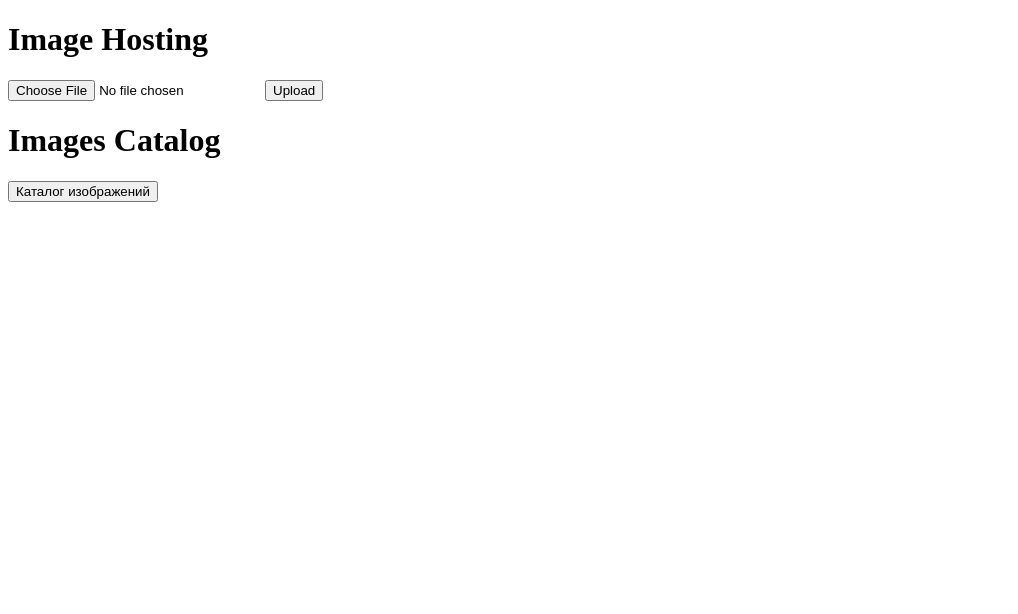
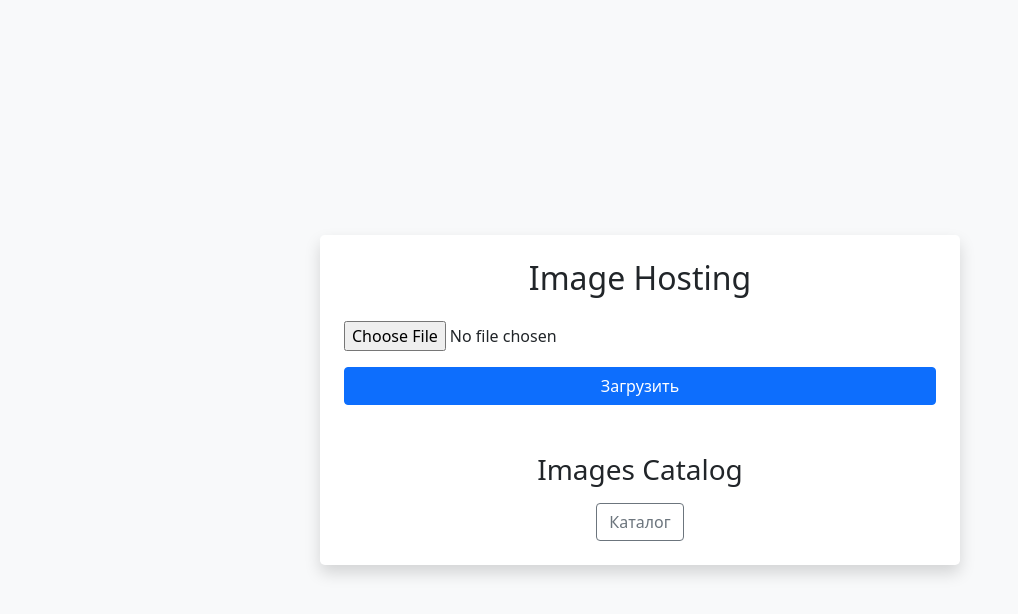
Before and after one commit to BorisovAndreyS/imageHosting, a plain HTML site: page app/upload.html in a window 1280 px wide. Shown: the whole page, without its empty margins (0-1018 px from the left). Drawn offline with nearby package versions, Linux system fonts and the light colour scheme.

Commit message:
fix app and html css

```diff
--- a/app/upload.html
+++ b/app/upload.html
@@ -1,16 +1,36 @@
 <!DOCTYPE html>
-<html lang="en">
+<html lang="en" xmlns="http://www.w3.org/1999/html">
 <head>
     <meta charset="UTF-8">
     <title>Upload image</title>
+    <link href="https://cdn.jsdelivr.net/npm/bootstrap@5.0.2/dist/css/bootstrap.min.css" rel="stylesheet"
+          integrity="sha384-EVSTQN3/azprG1Anm3QDgpJLIm9Nao0Yz1ztcQTwFspd3yD65VohhpuuCOmLASjC" crossorigin="anonymous">
+    <script src="https://cdn.jsdelivr.net/npm/bootstrap@5.0.2/dist/js/bootstrap.bundle.min.js"
+            integrity="sha384-MrcW6ZMFYlzcLA8Nl+NtUVF0sA7MsXsP1UyJoMp4YLEuNSfAP+JcXn/tWtIaxVXM"
+            crossorigin="anonymous"></script>
 </head>
-<body>
-<h1>Image Hosting</h1>
-<form action="/upload" method="post" enctype="multipart/form-data">
-    <input type="file" accept=".jpg, .jpeg, .png, .gif" name="file">
-    <input type="submit" value="Upload">
-</form>
-<h1>Images Catalog</h1>
-<button onclick="location.href='/images'">Каталог изображений</button>
+<body class="d-flex min-vh-100 justify-content-center align-items-center bg-light">
+    <div class="content-box bg-white col-12 col-md-8 col-lg-6 p-4 rounded-3 shadow">
+        <h2 class="mb-4 text-center">Image Hosting</h2>
+
+        <!-- Форма загрузки -->
+        <form action="/upload" method="post" enctype="multipart/form-data" class="mb-5">
+            <div class="mb-3">
+                <input type="file"
+                       accept=".jpg, .jpeg, .png, .gif"
+                       name="file"
+                       required>
+            </div>
+            <button type="submit" class="btn btn-primary w-100">Загрузить</button>
+        </form>
+
+        <!-- Кнопка каталога -->
+        <div class="text-center">
+            <h3 class="mb-3">Images Catalog</h3>
+            <a href="/images" class="btn btn-outline-secondary">Каталог</a>
+        </div>
+
+    </div>
+
 </body>
 </html>
```
Also changed, not shown: app/index.html (+20 -4 lines), 1 other file.
